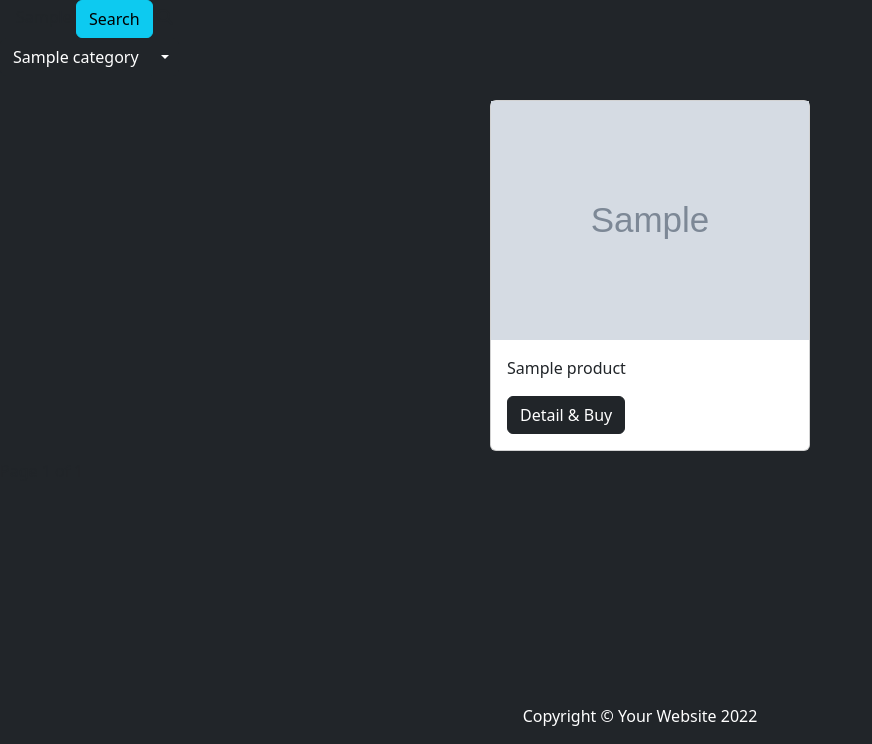
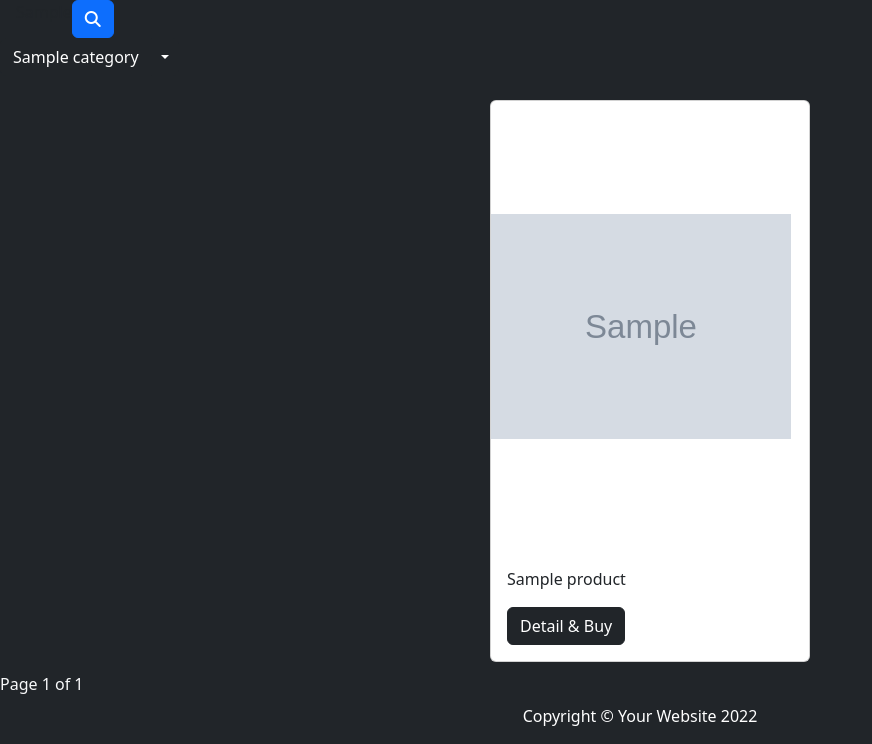
Before and after one commit to mrisis/shopping, a Django app: template shop_django/project/home/templates/home/menu.html in a window 1280 px wide. Shown: the part 56-800 px from the top of the page, without its empty margins (0-872 px from the left). Run offline with Django 4.2, Linux system fonts and the light colour scheme; the template is opened without the code that fills it: most values are stand-ins (such as "Sample title", 1, 10 or a date in 2020); grey boxes marked "Sample" are stand-in pictures; some libraries are stand-ins or nearby versions.

Commit message:
menu.html | home |  adding trranslation  | rezaamin

```diff
--- a/shop_django/project/home/templates/home/menu.html
+++ b/shop_django/project/home/templates/home/menu.html
@@ -6,12 +6,12 @@
 
 {% block body %}
 
-        <div class="input-group ms-3">
+        <div class="ms-3">
               <div class="form-outline">
-                  <form action="" method="get">
+                  <form action="" method="get" class="input-group ">
                       {{ form_search }}
-                      <input type="submit" value="Search" class="btn btn-info">
-                         <i class="fa-solid fa-magnifying-glass"></i>
+                      <button type="submit" class="btn btn-primary"><i class="fa-solid fa-magnifying-glass"></i></button>
+
 
                   </form>
               </div>
@@ -42,7 +42,7 @@
         {% for product in productspage %}
             <div class="col-lg-4 col-md-6 col-sm-1  d-flex justify-content-center">
                 <div class="card mb-2" style="width: 20rem;"  >
-                    <img class="img-fluid" src="{{ product.image.url }}" alt="photo product">
+                    <img class="img-fluid" src="{{ product.image.url }}" alt="photo product" style="width: 300px; height: 450px;  object-fit: scale-down;">
                     <div class="card-body" >
                         <p>{{ product.name }}</p>
                         <a href="{{ product.get_absolute_url }}" class="btn btn-dark"> Detail & Buy</a>
@@ -67,12 +67,12 @@
     {% if productspage.has_previous %}
        <nav aria-label="Page navigation example" class="fixed-bottom mb-5 d-flex justify-content-center">
               <ul class="pagination">
-                <li class="page-item"><a class="page-link" href="?page={{ productspage.pervios_page_number }}">Previous</a></li>
+                <li class="page-item"><a class="page-link" href="?page={{ productspage.previous_page_number }}">Previous</a></li>
                 <li class="page-item"><a class="page-link" href="?page=1">&laquo First</a></li>
               </ul>
         </nav>
     {% endif %}
-    Page {{ productspage.number }} of {{ productspage.paginator.num_pages }}
+    <p class="text-light fixed-bottom mb-5">Page {{ productspage.number }} of {{ productspage.paginator.num_pages }}</p>
     {% if productspage.has_next %}
         <nav aria-label="Page navigation example" class="fixed-bottom mb-5 d-flex justify-content-center">
               <ul class="pagination">
```
